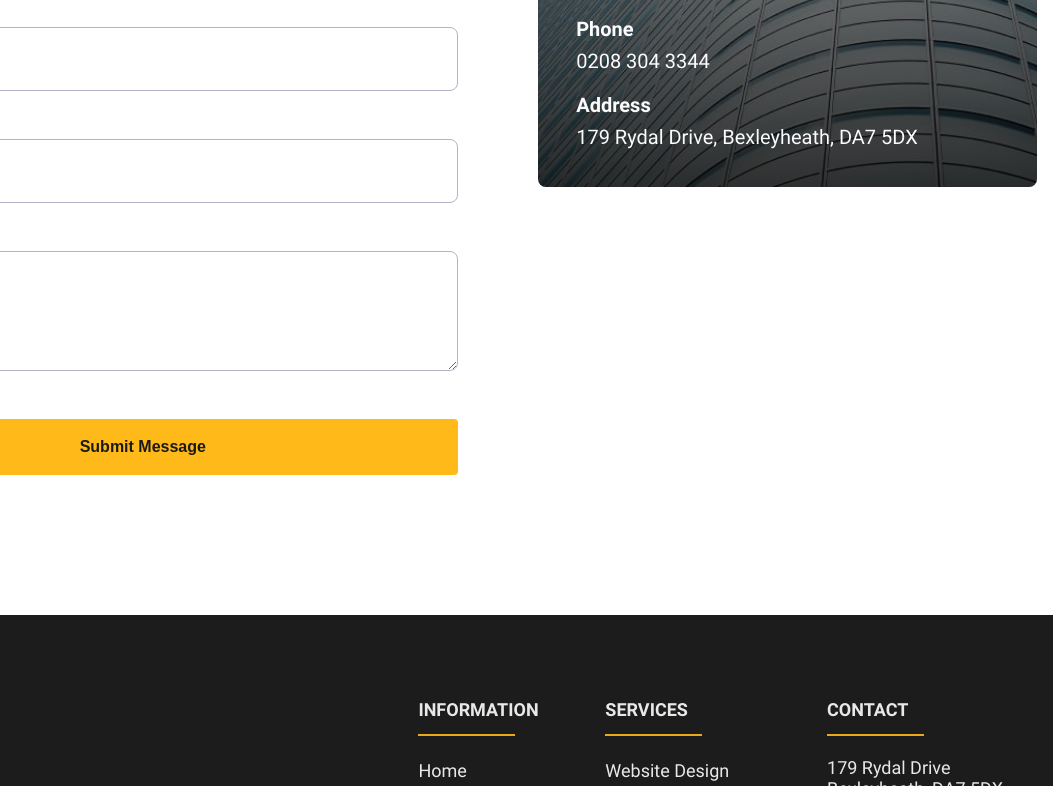
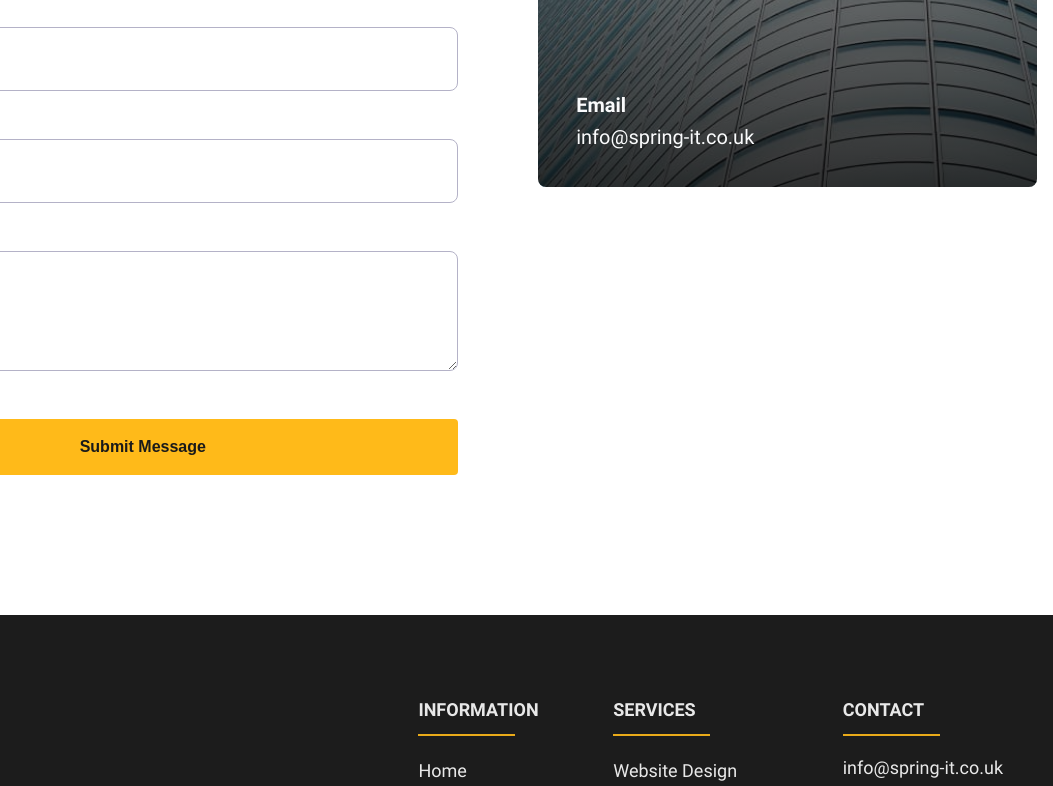
Before and after one commit to crdavidson1/portfolio-site-v2, an Eleventy site: page src/pages/contact.html in a window 1280 px wide. Shown: the part 1054-1840 px from the top of the page, 227-1280 px from the left. Built offline with nearby package versions, Linux system fonts and the light colour scheme; Eleventy itself is replaced by a stand-in of ours; files that its build step writes are made by us from their sources; files whose address does not match are found by name.

Commit message:
removes address

```diff
--- a/src/_includes/footer.html
+++ b/src/_includes/footer.html
@@ -41,14 +41,17 @@
                     <li>
                         <h2>Contact</h2>
                     </li>
-                    <li>
-                        <a href="/contact">179 Rydal Drive<br>Bexleyheath, DA7 5DX</a>
+                    <!-- <li>
+                        <a href="/contact"><br></a>
                     </li>
                     <li>
                         <a href="tel:555-779-4407">T: 0208 304 3344</a>
+                    </li> -->
+                    <li>
+                        <a>info@spring-it.co.uk</a>
                     </li>
                     <li>
-                        <a href="mailto:info@spring-it.com">Click to Email</a>
+                        <a href="mailto:info@spring-it.co.uk">Click to Email</a>
                     </li>
                 </ul>
             </div>
--- a/src/pages/contact.html
+++ b/src/pages/contact.html
@@ -61,13 +61,13 @@ eleventyNavigation:
     <div class="cs-right-section">
       <!--Email-->
       <span class="cs-header">Email</span>
-      <a class="cs-link" href="mailto:support@yourdomain.com">info@spring-it.com</a>
+      <a class="cs-link" href="mailto:info@spring-it.co.uk.com">info@spring-it.co.uk</a>
       <!--Phone-->
-      <span class="cs-header">Phone</span>
-      <a class="cs-link" href="tel:219-555-1234">0208 304 3344</a>
+      <!-- <span class="cs-header">Phone</span>
+      <a class="cs-link" href="tel:219-555-1234">0208 304 3344</a> -->
       <!--Address-->
-      <span class="cs-header">Address</span>
-      <a class="cs-link" href="">179 Rydal Drive, <span class="cs-block">Bexleyheath, DA7 5DX</span></a>
+      <!-- <span class="cs-header">Address</span>
+      <a class="cs-link" href="">179 Rydal Drive, <span class="cs-block">Bexleyheath, DA7 5DX</span></a> -->
 
       <!-- Background Image-->
       {% image './src/images/skyscraper.jpg', 'building', 'cs-bg-picture', 'lazy'%}
```
